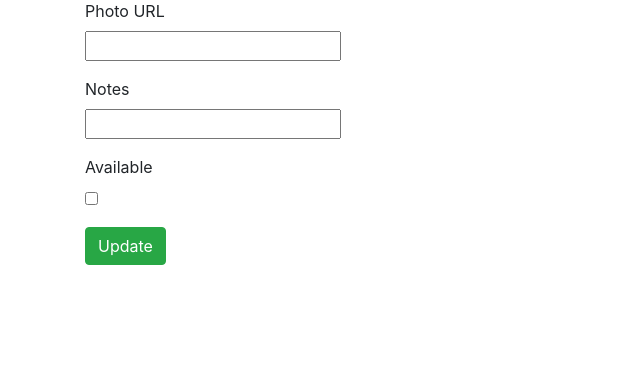
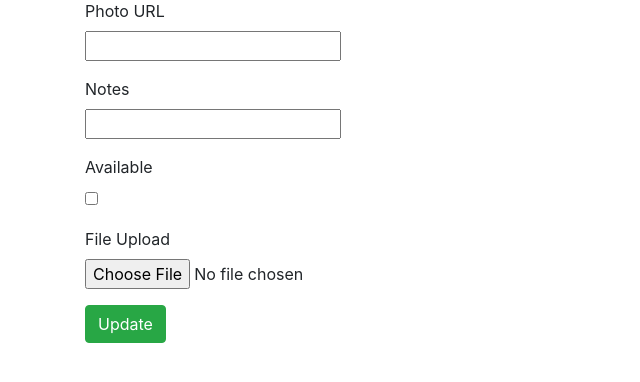
Before and after one commit to ursawd/adopt, a Flask app: template templates/edit-pet.html in a window 1280 px wide. Shown: the part 129-511 px from the top of the page, without its empty margins (0-640 px from the left). Run offline with Flask 2, Linux system fonts and the light colour scheme; the template is opened without the code that fills it: values that come from a table or form of the project are taken from there, others are empty; some libraries are stand-ins or nearby versions.

Commit message:
Exercise complete

```diff
--- a/app.py
+++ b/app.py
@@ -2,8 +2,13 @@ from flask import Flask, request, redirect, render_template, flash
 from flask_debugtoolbar import DebugToolbarExtension
 from models import db, connect_db, Pet
 from forms import PetForm, EditPet
+import os
+
+UPLOAD_FOLDER = "C:/Users/Phil/Google Drive/projects/UNITS/UNIT24/Unit24-1/WTFormsExercise/adopt/static/imgs/"
 
 app = Flask(__name__)
+
+app.config["UPLOAD_FOLDER"] = UPLOAD_FOLDER
 
 app.config["SECRET_KEY"] = "SECRET!"
 app.config["DEBUG_TB_INTERCEPT_REDIRECTS"] = False
@@ -84,7 +89,12 @@ def edit_pet(pet_id_number):
         pet.photo_url = form.photo_url.data
         pet.notes = form.notes.data
         pet.available = form.available.data
-
+        #! file upload in progress
+        uploaded_file = request.files["filename"]
+        if uploaded_file.filename != "":
+            #            uploaded_file.save("/static/imgs", uploaded_file.filename)
+            uploaded_file.save(os.path.join(app.config["UPLOAD_FOLDER"], uploaded_file.filename))
+        #! -----------------------
         # update pet instance in db
         db.session.add(pet)
         db.session.commit()
--- a/forms.py
+++ b/forms.py
@@ -1,6 +1,7 @@
 from flask_wtf import FlaskForm
 from wtforms import StringField, BooleanField, IntegerField, TextAreaField, SelectField
 from wtforms.validators import InputRequired, Length, NumberRange, URL, Optional
+from flask_wtf.file import FileField
 
 
 class PetForm(FlaskForm):
@@ -26,3 +27,4 @@ class EditPet(FlaskForm):
     # ?    with following line, available was required to checked
     #    available = BooleanField("Available", validators=[InputRequired()])
     available = BooleanField("Available")
+    filename = FileField("File Upload")
--- a/templates/edit-pet.html
+++ b/templates/edit-pet.html
@@ -19,7 +19,7 @@
         </div>
     </div>
 
-    <form action="" method="POST">
+    <form action="" method="POST" enctype="multipart/form-data">
         {{ form.hidden_tag() }}
         <p>
             {{ form.photo_url.label}} <br />
@@ -33,6 +33,10 @@
             {{ form.available.label}} <br />
             {{form.available}}
         </p>
+        <p>
+            {{ form.filename.label}} <br />
+            {{ form.filename}}
+        </p>
         <button class="btn btn-success" type="submit">Update</button>
     </form>
 </div>
```
Also changed, not shown: static/imgs/AirplaneWorldLogo.gif (added).
